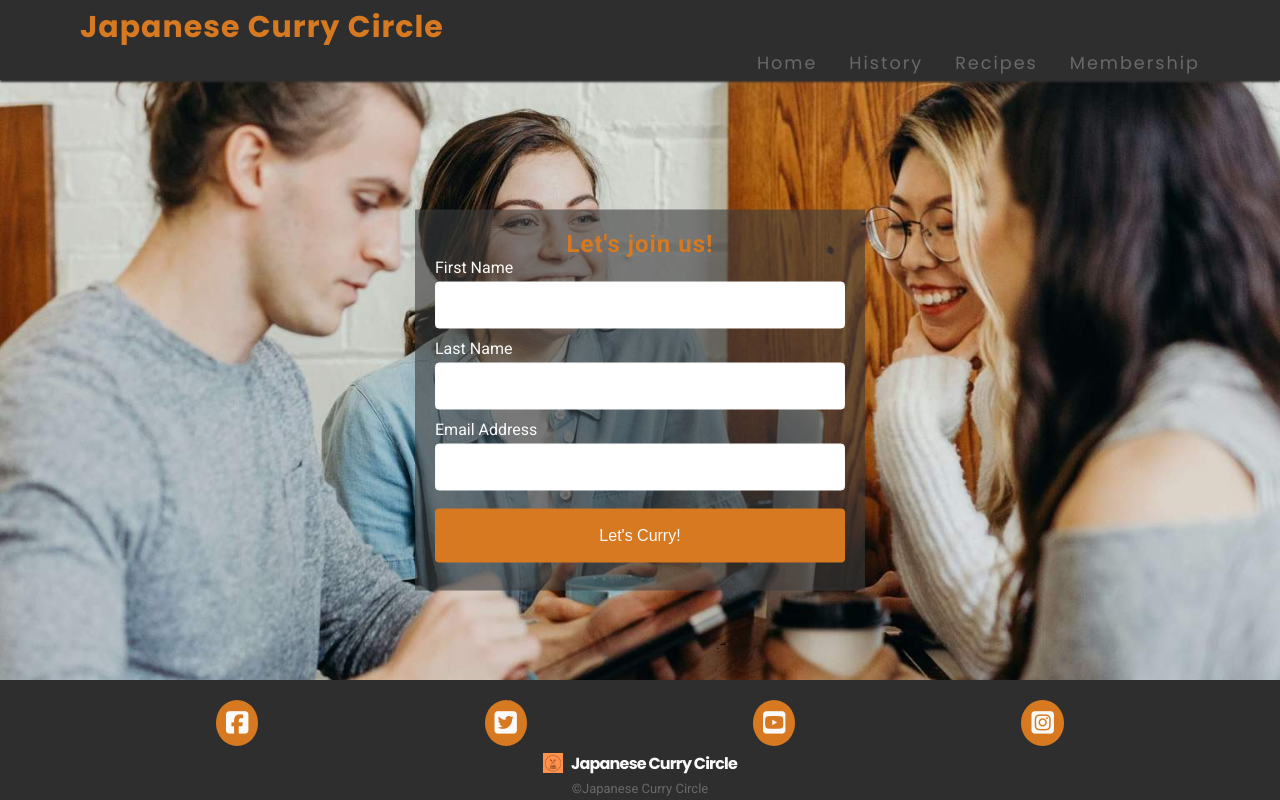
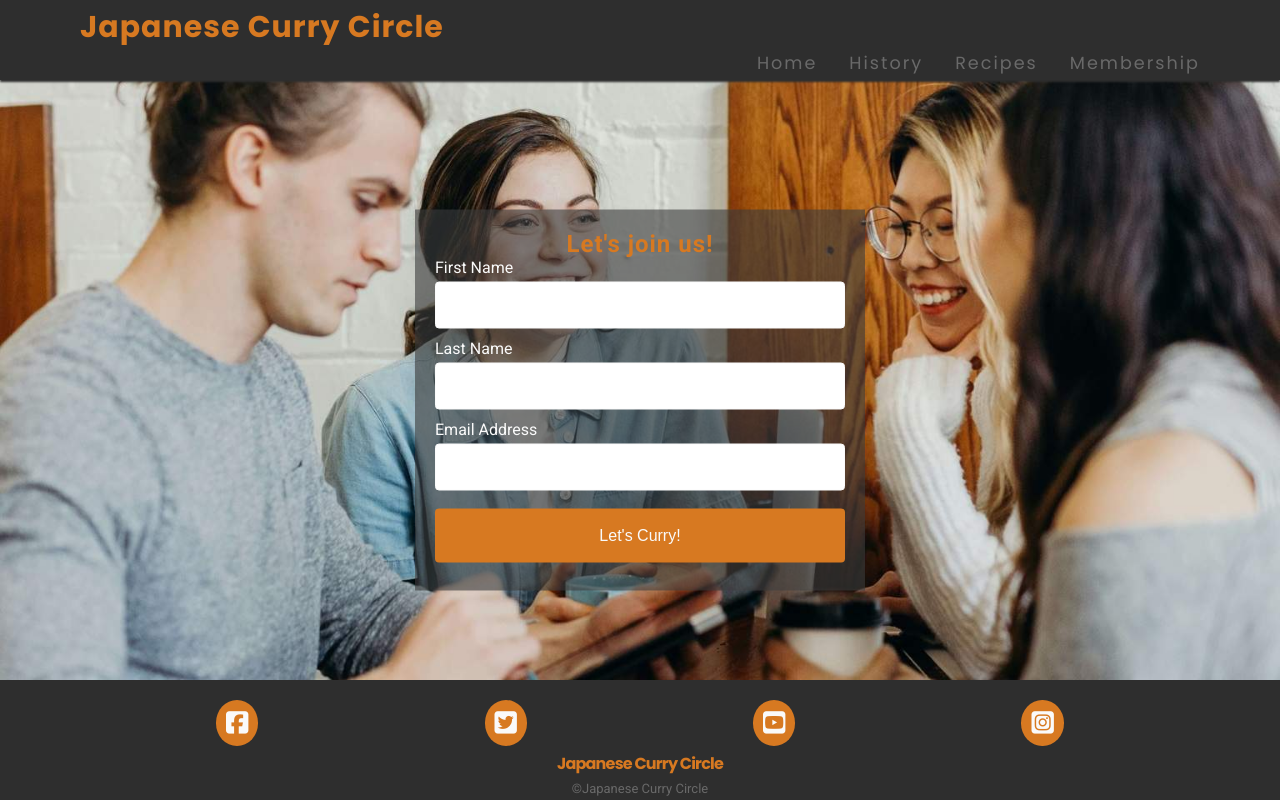
Before and after one commit to micmic210/curry-circle, a plain HTML site: page membership.html in a window 1280 px wide. Drawn offline with Linux system fonts and the light colour scheme.

Commit message:
Change the font color of the footer logo

```diff
--- a/assets/css/style2.css
+++ b/assets/css/style2.css
@@ -234,20 +234,14 @@ footer {
     font-size: 160%;
     padding: 10px;
     color: var(--background-color);
-    /* Ensure the color is white */
     background-color: var(--primary-color);
-    /* Optional: Add background color */
     border-radius: 50%;
-    /* Make the background circular */
     transition: background-color 0.3s ease, color 0.3s ease;
 }
 
-/* Hover effect to make the icon more interactive */
 #social-networks i.fa-brands:hover {
     background-color: var(--text-color);
-    /* Change background color on hover */
     color: var(--primary-color);
-    /* Change icon color on hover */
 }
 
 /* Style for footer logo */
@@ -257,7 +251,7 @@ footer {
 
 .footer-logo p {
     font-size: medium;
-    color: var(--background-color);
+    color: var(--primary-color);
     text-align: center;
 }
 
--- a/membership.html
+++ b/membership.html
@@ -87,7 +87,6 @@
     </ul>
     <div class="footer-logo">
         <a href="index.html" class="logo">
-        <img src="/assets/images/simple_logo.png" alt="Logo" width="20" height="20" style="vertical-align: middle; margin-right: 8px;">
           <p class="pop">Japanese Curry Circle</p>
         </a>
         <div class="copyright">
```
